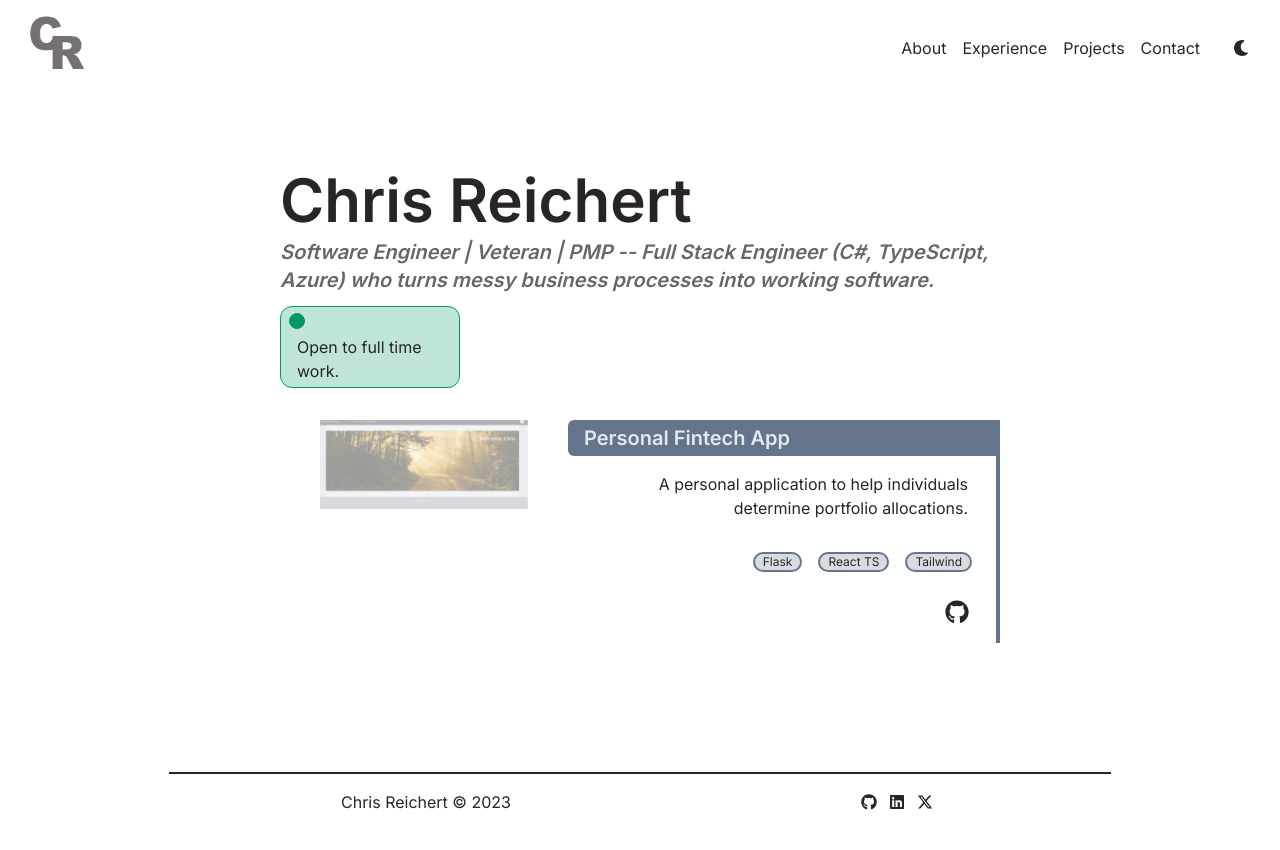
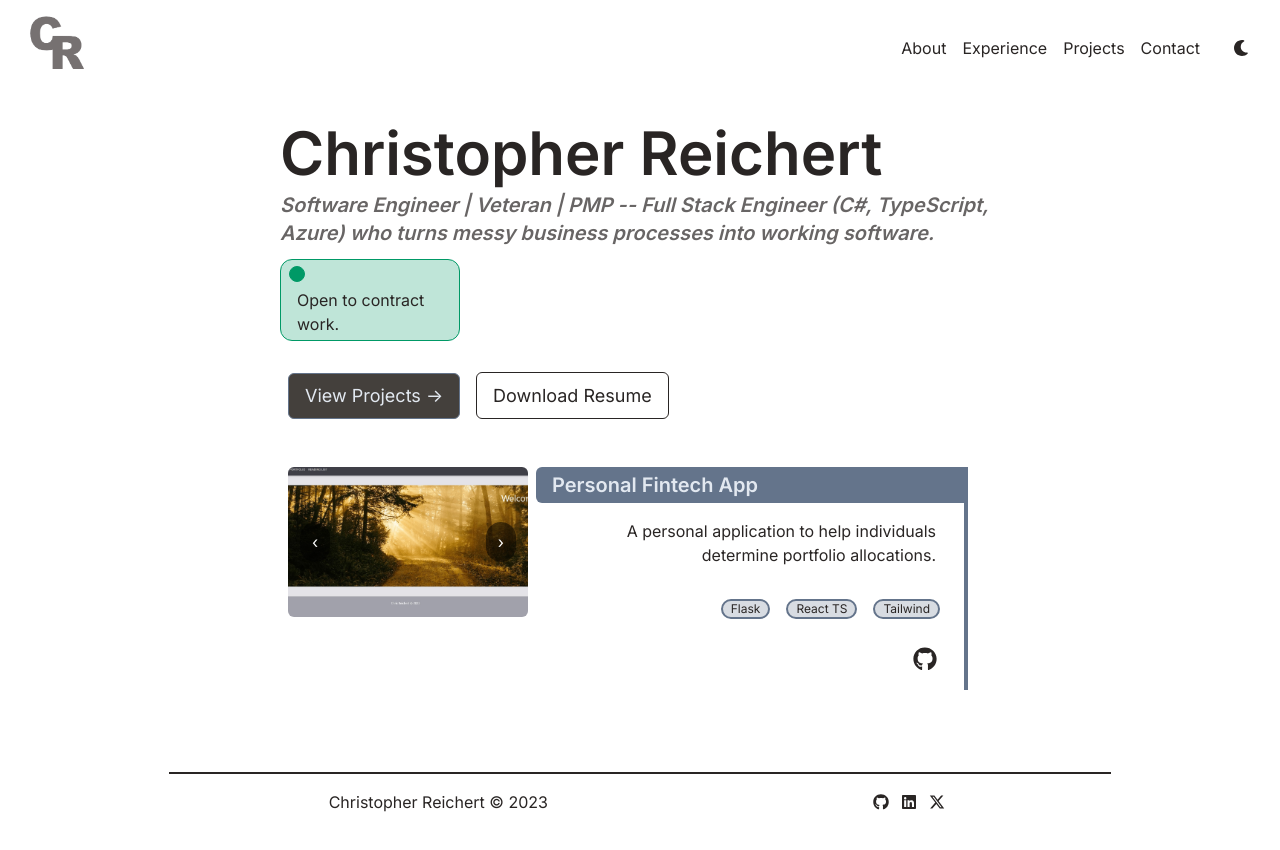
Before and after one commit to reichertc2/portfolio-main-fe, a Next.js app: page / in a window 1280 px wide. Shown: the top 850 px of the page. Built offline with nearby package versions, Linux system fonts and the light colour scheme.

Commit message:
standard view headline/landing page v1

```diff
--- a/data/user.ts
+++ b/data/user.ts
@@ -12,12 +12,12 @@ import {IUserData} from "@/app/_models/user";
 
 export const user: IUserData = {
     profile: {
-        name: "Chris Reichert",
+        name: "Christopher Reichert",
         headline: "Software Engineer | Veteran | PMP",
         quickDescription: "Full Stack Engineer (C#, TypeScript, Azure) who turns messy business processes into working software.",
         workStatus: {
-            contract: false,
-            fullTime: true,
+            contract: true,
+            fullTime: false,
             notOpen: false
         },
         profileURL: "https://github.com/reichertc2/portfolio-main-fe",
@@ -115,6 +115,14 @@ export const user: IUserData = {
                 },
             ],
             images: [
+                {
+                    image: confinPic01,
+                    alt: "Personal Fintech App Pic",
+                },
+                {
+                    image: confinPic01,
+                    alt: "Personal Fintech App Pic",
+                },
                 {
                     image: confinPic01,
                     alt: "Personal Fintech App Pic",
--- /dev/null
+++ b/src/app/_components/common/buttons/ButtonGeneric.tsx
@@ -0,0 +1,44 @@
+import React from "react";
+import Link from "next/link";
+
+interface IButtonGenericProps {
+    text: string;
+    url: string;
+    urlText: string;
+    isPrimary?: boolean;
+    download?: boolean | string;
+}
+
+export const ButtonGeneric: React.FC<IButtonGenericProps> = ({
+                                                                 text,
+                                                                 url,
+                                                                 urlText,
+                                                                 isPrimary = true,
+                                                                 download = false,
+                                                             }) => {
+    const styles = {
+        button: `mx-2 mb-4 mt-8 px-4 py-2 dark:text-text-dark text-lg border-1 border-solid rounded-md`,
+        primary: `bg-primary-dark border-secondary text-text-dark`,
+        secondary: ``
+    }
+
+    if (download) {
+        const filename = typeof download === "string" ? download : undefined;
+
+        return (
+            <a href={url} download={filename}
+               className={`${styles.button} ${isPrimary ? styles.primary : styles.secondary} py-3`}>
+                {text}
+            </a>
+        );
+    }
+    return (
+        <Link href={url}>
+            <button className={`${styles.button} ${isPrimary ? styles.primary : styles.secondary}`}>
+                {text}
+            </button>
+        </Link>
+    );
+};
+
+export default ButtonGeneric;
--- a/src/app/_components/modules/profile/FeaturedProject/ProjectBasic.tsx
+++ b/src/app/_components/modules/profile/FeaturedProject/ProjectBasic.tsx
@@ -1,22 +1,23 @@
 import React from "react";
-import { IProjectInfo } from "@/app/_models/user";
+import {IProjectInfo} from "@/app/_models/user";
 import ProjectImage from "./Standard/ProjectImage";
 import ProjectInfo from "./Standard/ProjectInfo";
+import ProjectImageCarousel from "@/app/_components/modules/profile/FeaturedProject/Standard/ProjectImageCarousel";
 
 interface IProjectBasicProps {
     project: IProjectInfo;
 }
 
-export const ProjectBasic: React.FC<IProjectBasicProps> = ({ project }) => {
+export const ProjectBasic: React.FC<IProjectBasicProps> = ({project}) => {
     const styles = {
         container: "py-8",
     };
 
     return (
         <div key={project["id"]} className={styles.container}>
-      <ProjectImage image={project.images[0]} />
+            <ProjectImageCarousel images={project.images}/>
 
-      <ProjectInfo project={project} />
+            <ProjectInfo project={project}/>
         </div>
     );
 };
--- /dev/null
+++ b/src/app/_components/modules/profile/FeaturedProject/Standard/ProjectImageCarousel.tsx
@@ -0,0 +1,108 @@
+"use client";
+
+import React, {useCallback, useEffect, useState} from "react";
+import Image from "next/image";
+import {IImageData} from "@/app/_models/user";
+
+interface IProjectCarouselProps {
+    images: IImageData[];
+    className?: string;
+}
+
+export const ProjectImageCarousel: React.FC<IProjectCarouselProps> = ({
+                                                                          images,
+                                                                          className = "",
+                                                                      }) => {
+    const [index, setIndex] = useState(0);
+    const count = images.length;
+
+    const styles = {
+        container: "relative inline-block w-1/3 mx-2 max-w-3xl",
+        imageContainer: "relative overflow-hidden rounded-md",
+        imageSubcontainer: "relative aspect-[16/10] w-full",
+        image: "object-cover transition-opacity duration-300",
+        leftImageButton: "absolute left-3 top-1/2 -translate-y-1/2 rounded-full bg-black/50 px-3 py-2 text-white hover:bg-black/70",
+        rightImageButton: "absolute right-3 top-1/2 -translate-y-1/2 rounded-full bg-black/50 px-3 py-2 text-white hover:bg-black/70",
+    }
+
+    const goTo = useCallback(
+        (next: number) => {
+            if (count === 0) return;
+            setIndex(((next % count) + count) % count);
+        },
+        [count]
+    );
+
+    const prev = useCallback(() => goTo(index - 1), [goTo, index]);
+    const next = useCallback(() => goTo(index + 1), [goTo, index]);
+
+    useEffect(() => {
+        const onKey = (e: KeyboardEvent) => {
+            if (e.key === "ArrowLeft") prev();
+            if (e.key === "ArrowRight") next();
+        };
+        window.addEventListener("keydown", onKey);
+        return () => window.removeEventListener("keydown", onKey);
+    }, [prev, next]);
+
+    if (count === 0) return null;
+
+    const current = images[index];
+
+    return (
+        <div className={`${styles.container} ${className}`}>
+            <div className={styles.imageContainer}>
+                <div className={styles.imageSubcontainer}>
+                    <Image
+                        src={current.image}
+                        alt={current.alt}
+                        fill
+                        className={styles.image}
+                        sizes="(max-width: 768px) 100vw, 60vw"
+                        priority={index === 0}
+                    />
+                </div>
+
+                {count > 1 && (
+                    <>
+                        <button
+                            type="button"
+                            onClick={prev}
+                            aria-label="Previous image"
+                            className={styles.leftImageButton}
+                        >
+                            ‹
+                        </button>
+                        <button
+                            type="button"
+                            onClick={next}
+                            aria-label="Next image"
+                            className={styles.rightImageButton}
+                        >
+                            ›
+                        </button>
+                    </>
+                )}
+            </div>
+
+            {count > 1 && (
+                <div className="mt-3 flex justify-center gap-2">
+                    {images.map((img, i) => (
+                        <button
+                            key={`${img.image}-${i}`}
+                            type="button"
+                            onClick={() => goTo(i)}
+                            aria-label={`Go to image ${i + 1}`}
+                            aria-current={i === index}
+                            className={`h-2.5 w-2.5 rounded-full transition-opacity ${
+                                i === index ? "bg-white opacity-100" : "bg-white opacity-40 hover:opacity-70"
+                            }`}
+                        />
+                    ))}
+                </div>
+            )}
+        </div>
+    );
+};
+
+export default ProjectImageCarousel;
--- a/src/app/_components/modules/profile/Headline/HeadlineStandardView.tsx
+++ b/src/app/_components/modules/profile/Headline/HeadlineStandardView.tsx
@@ -4,6 +4,8 @@ import PersonaContainer from "@/app/_components/modules/profile/Headline/Standar
 import AvailabilityStatusContainer
     from "@/app/_components/modules/profile/Headline/Standard/AvailabilityStatusContainer";
 import FeaturedProjectStandardView from "@/app/_components/modules/profile/FeaturedProject/FeaturedProjectStandardView";
+import ButtonGeneric from "@/app/_components/common/buttons/ButtonGeneric";
+import ActionButtonContainer from "@/app/_components/modules/profile/Headline/Standard/ActionButtonContainer";
 
 interface IHeadlineStandardViewProps {
     headLine: IProfile;
@@ -14,15 +16,12 @@ export const HeadlineStandardView: React.FC<IHeadlineStandardViewProps> = ({
                                                                                headLine,
                                                                                featuredProject
                                                                            }) => {
-    const styles = {
-        container: `hidden md:block`,
-
-    };
 
     return (
         <>
             <PersonaContainer persona={headLine}/>
             <AvailabilityStatusContainer availability={headLine.workStatus}/>
+            <ActionButtonContainer/>
             <FeaturedProjectStandardView
                 projectWorks={featuredProject}
             />
--- /dev/null
+++ b/src/app/_components/modules/profile/Headline/Standard/ActionButtonContainer.tsx
@@ -0,0 +1,33 @@
+import React from "react";
+import ButtonGeneric from "@/app/_components/common/buttons/ButtonGeneric";
+
+interface IActionButtonContainerProps {
+}
+
+export const ActionButtonContainer: React.FC<IActionButtonContainerProps> = ({}) => {
+    const styles = {
+        container: `hidden md:block`,
+
+    };
+
+    return (
+        <div>
+            <ButtonGeneric
+                text={"View Projects ->"}
+                url={"/Projects"}
+                urlText={""}
+                isPrimary={true}
+                download={false}
+            />
+            <ButtonGeneric
+                text={"Download Resume"}
+                url={"/Resume.pdf"}
+                urlText={""}
+                isPrimary={false}
+                download={`Resume.pdf`}
+            />
+        </div>
+    );
+};
+
+export default ActionButtonContainer;
```
Also changed, not shown: 2 other files (tests, documents, lock files or other folders). Lines whose indentation alone changed are shown as unchanged.
